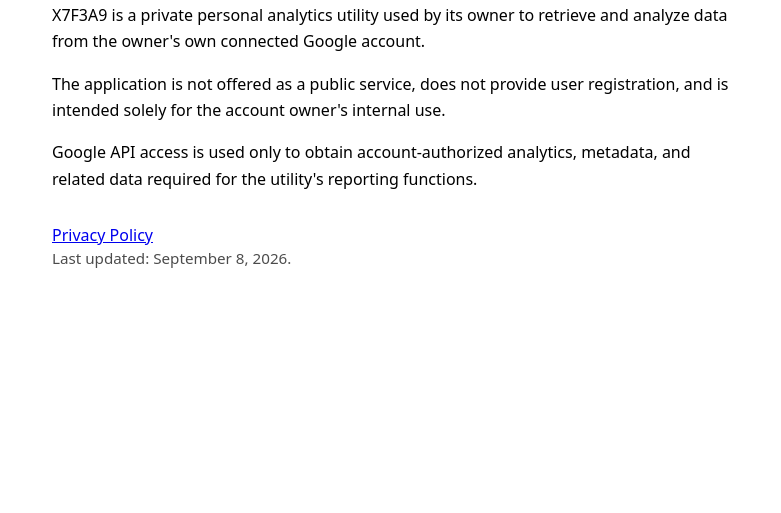
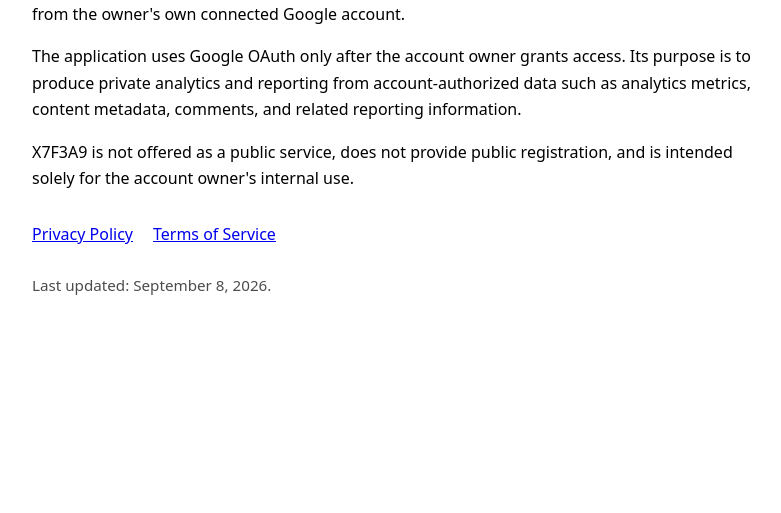
Before and after one commit to manchakkay/x7f3a9-site, a plain HTML site: page index.html in a window 1280 px wide. Shown: the part 287-800 px from the top of the page, without its empty margins (248-1029 px from the left). Drawn offline with Linux system fonts and the light colour scheme.

Commit message:
Align public site with OAuth verification requirements

```diff
--- a/index.html
+++ b/index.html
@@ -7,30 +7,25 @@
   <title>X7F3A9</title>
   <style>
     :root { color-scheme: light dark; }
-    body {
-      margin: 0;
-      min-height: 100vh;
-      display: grid;
-      place-items: center;
-      font-family: system-ui, -apple-system, BlinkMacSystemFont, "Segoe UI", sans-serif;
-      background: Canvas;
-      color: CanvasText;
-    }
-    main { width: min(680px, calc(100% - 40px)); padding: 56px 0; }
+    body { margin: 0; min-height: 100vh; display: grid; place-items: center; font-family: system-ui, -apple-system, BlinkMacSystemFont, "Segoe UI", sans-serif; background: Canvas; color: CanvasText; }
+    main { width: min(720px, calc(100% - 40px)); padding: 56px 0; }
     h1 { margin: 0 0 20px; font-size: 2rem; letter-spacing: .04em; }
     p { line-height: 1.65; margin: 0 0 16px; }
-    nav { margin-top: 32px; }
+    nav { margin-top: 32px; display: flex; gap: 20px; flex-wrap: wrap; }
     a { color: LinkText; }
-    .muted { opacity: .7; font-size: .95rem; }
+    .muted { opacity: .7; font-size: .95rem; margin-top: 28px; }
   </style>
 </head>
 <body>
   <main>
     <h1>X7F3A9</h1>
-    <p>X7F3A9 is a private personal analytics utility used by its owner to retrieve and analyze data from the owner's own connected Google account.</p>
-    <p>The application is not offered as a public service, does not provide user registration, and is intended solely for the account owner's internal use.</p>
-    <p>Google API access is used only to obtain account-authorized analytics, metadata, and related data required for the utility's reporting functions.</p>
-    <nav><a href="privacy.html">Privacy Policy</a></nav>
+    <p>X7F3A9 is a personal analytics utility used by its owner to retrieve, organize, and analyze data from the owner's own connected Google account.</p>
+    <p>The application uses Google OAuth only after the account owner grants access. Its purpose is to produce private analytics and reporting from account-authorized data such as analytics metrics, content metadata, comments, and related reporting information.</p>
+    <p>X7F3A9 is not offered as a public service, does not provide public registration, and is intended solely for the account owner's internal use.</p>
+    <nav>
+      <a href="privacy.html">Privacy Policy</a>
+      <a href="terms.html">Terms of Service</a>
+    </nav>
     <p class="muted">Last updated: September 8, 2026.</p>
   </main>
 </body>
```
